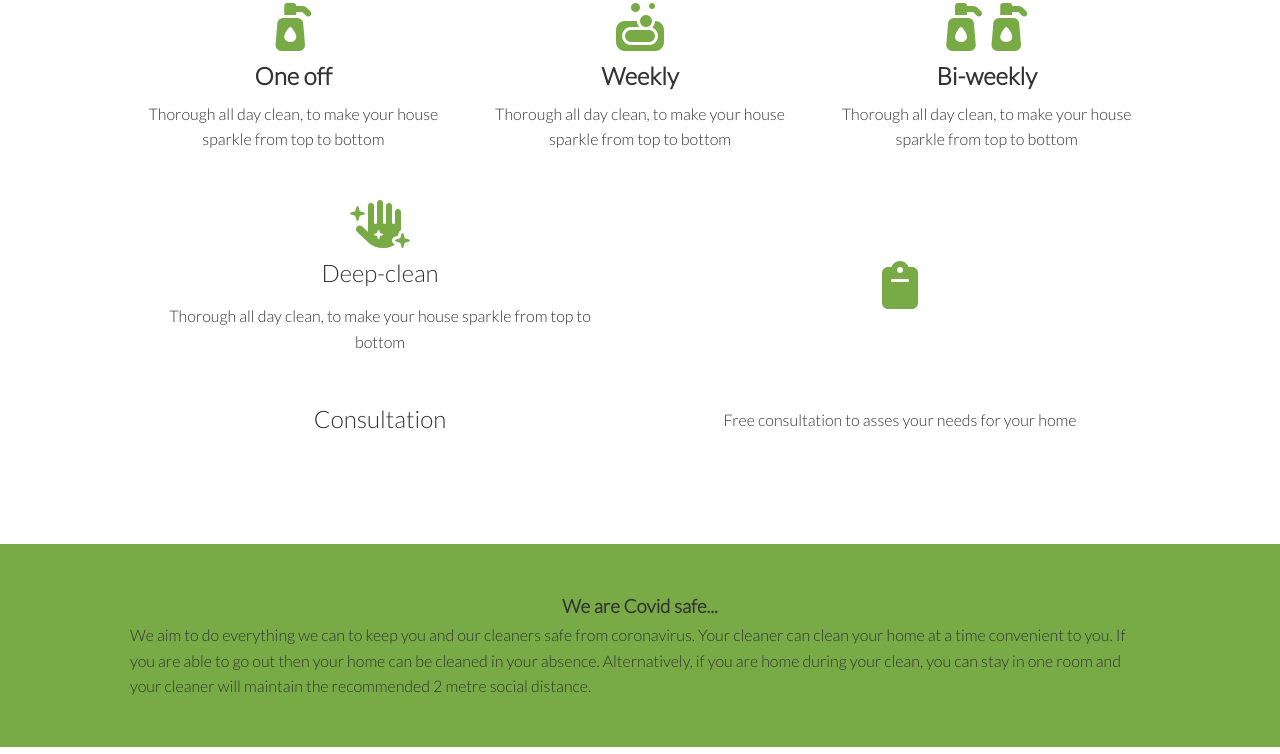
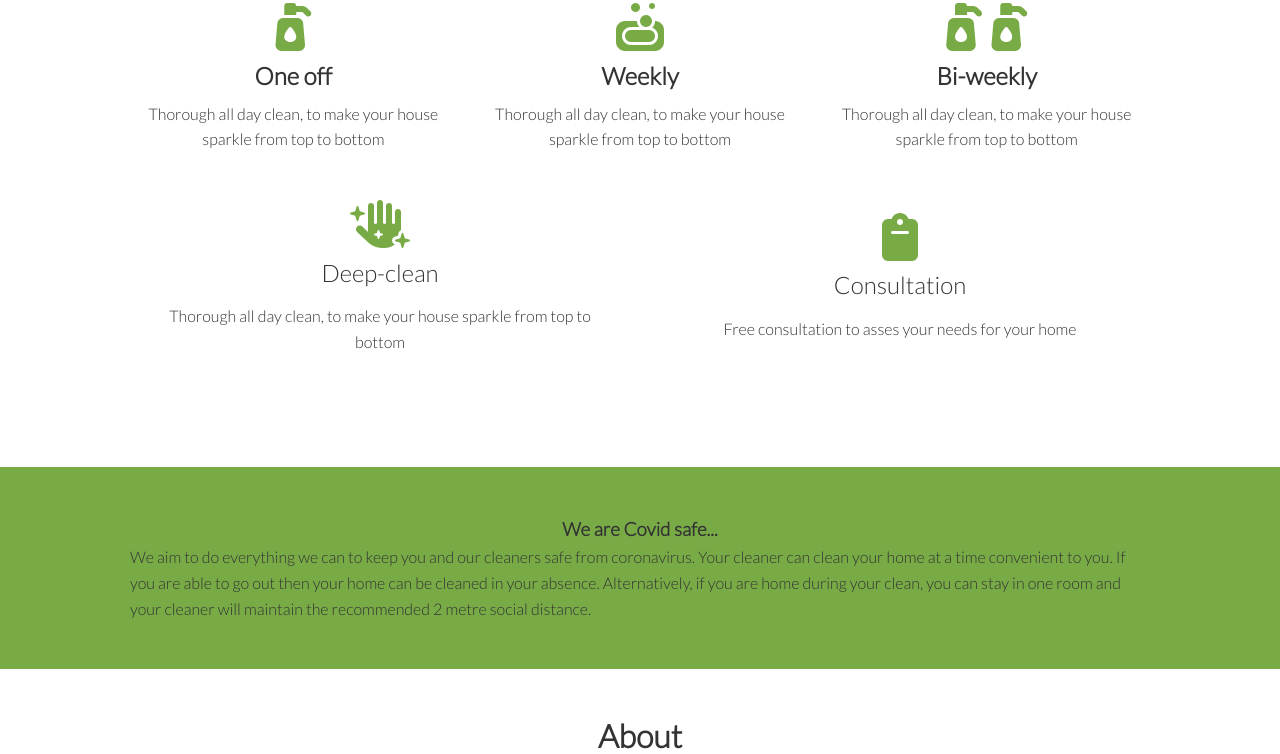
Before and after one commit to Angela-Inniss/NutriClean, a PHP site: page /index.html in a window 1280 px wide. Shown: the part 663-1417 px from the top of the page. Run offline with PHP 8.4, Linux system fonts and the light colour scheme; some libraries are stand-ins or nearby versions.

Commit message:
add margin, fix services

```diff
--- a/index.html
+++ b/index.html
@@ -19,8 +19,8 @@
     <div class="navbar">
         <div class="navbar-inner">
                 <img src="https://res.cloudinary.com/dnsof9xnr/image/upload/v1620597882/NutriKitchenLogo.jpg">
-            <h4>Tel: 0161 584 284</h4>
-            <h4>Email: email@nutriclean.com</h4>
+            <h4 class="my-1">Tel: 0161 584 284</h4>
+            <h4 class="my-1">Email: email@nutriclean.com</h4>
             <nav class="links-nav">
                 <ul>
                     <li><a href="index.html">Home</a></li>
@@ -86,18 +86,18 @@
                     <p class="text-secondary">Thorough all day clean, to make your house sparkle from top to bottom</p>
                 </div>
             </div>
-            <div class="grid text-center my-4 ">
+            <div class="grid grid-2 text-center my-4 ">
                 <div>
                     <i class="fas fa-hand-sparkles lg"></i>
                     <h2>Deep-clean</h2>
                     <p class="m-1 text-secondary">Thorough all day clean, to make your house sparkle from top to bottom</p>
                 </div>
+                <div>
                     <i class='fas far fa-clipboard lg'></i>
                     <h2>Consultation</h2>
                     <p class="m-1 text-secondary">Free consultation to asses your needs for your home</p>
                 </div>
             </div>
-
         </div>
     </section>
 
@@ -125,7 +125,7 @@
                         <img src="https://res.cloudinary.com/dnsof9xnr/image/upload/v1626961844/Screenshot_2021-07-22_at_14.48.28.png"/>
                     </div>
                 </div>
-                <div class="quote" id="about">
+                <div class="quote my-2" id="about">
                     <p>
                         Hi I'm Kat! I am a mum of one and and wife who loves to clean! There is nothing better than coming home to a dust-free, beautifully smelling home, and I created this business
                         to share this feeling with everyone.
--- a/utilities.css
+++ b/utilities.css
@@ -29,6 +29,11 @@
 .grid-3 {
     grid-template-columns: 1fr 1fr 1fr;
 }
+
+.grid-2 {
+    grid-template-columns: 1fr 1fr;
+}
+
 
 .card {
     color: #333;
```
